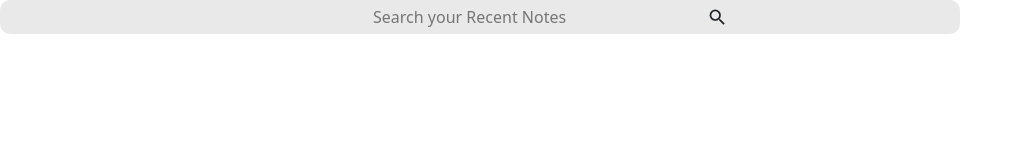
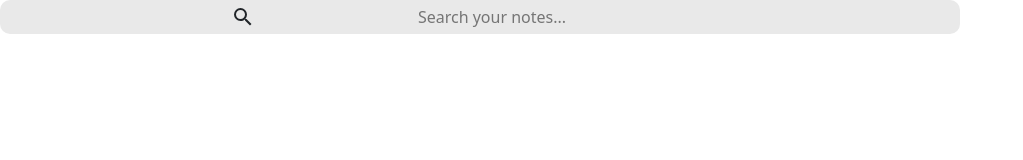
Before and after one commit to Said-cmd/NoteWise, a React (Create React App) app: page / in a window 1280 px wide. Shown: the top 160 px of the page, without its empty margins (0-1023 px from the left). Built offline with nearby package versions, Linux system fonts and the light colour scheme; a web font is replaced by a local one.

Commit message:
Updating the search.js component.

```diff
--- a/src/components/Search.js
+++ b/src/components/Search.js
@@ -4,12 +4,12 @@ import { MdSearch } from "react-icons/md"
 function Search() {
     return (
         <div className="search">
-      <input
-        type="text"
-        placeholder="Search your Recent Notes"
-      />
-      <MdSearch className='search-icons' size='1.3em' />
-    </div>
+             <MdSearch className="search-icon" size="1.5em" />
+             <input
+             type="text"
+             placeholder="Search your notes..."
+             />
+        </div>
     );
 }
 
```
